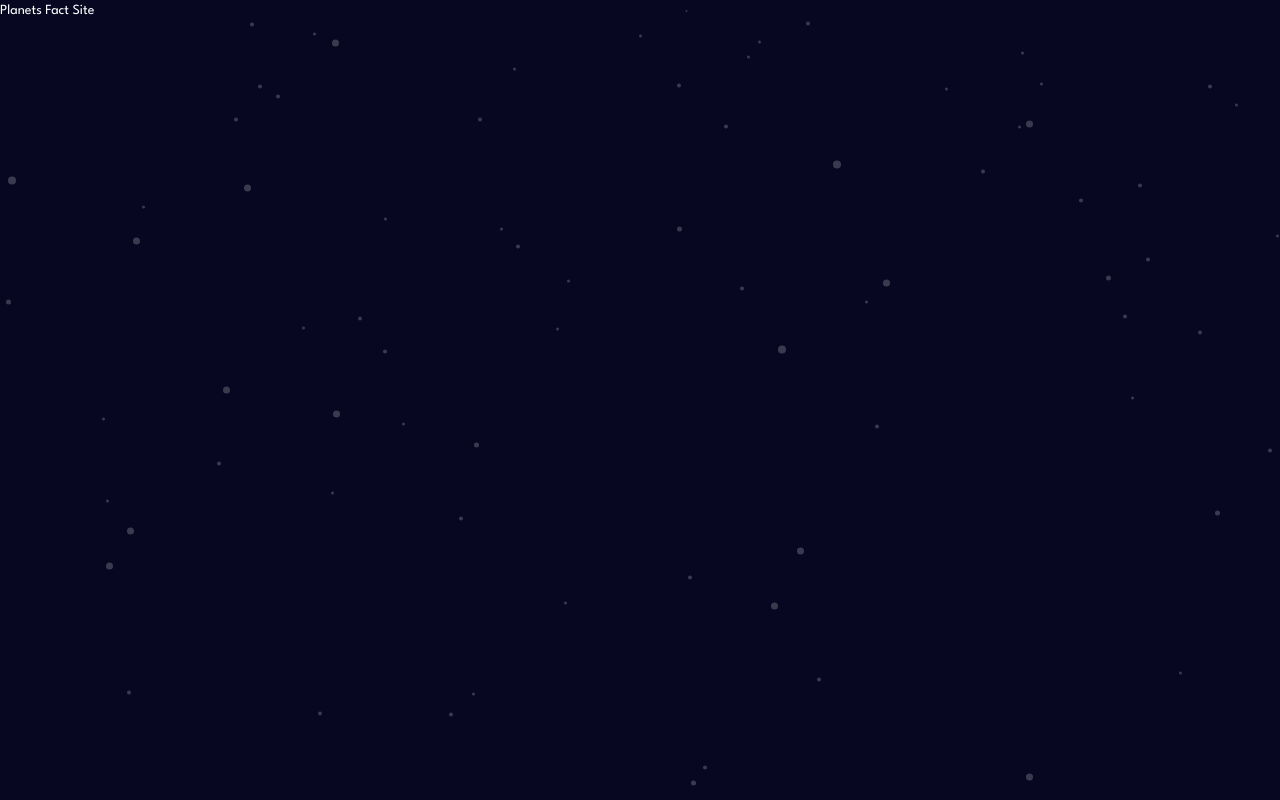
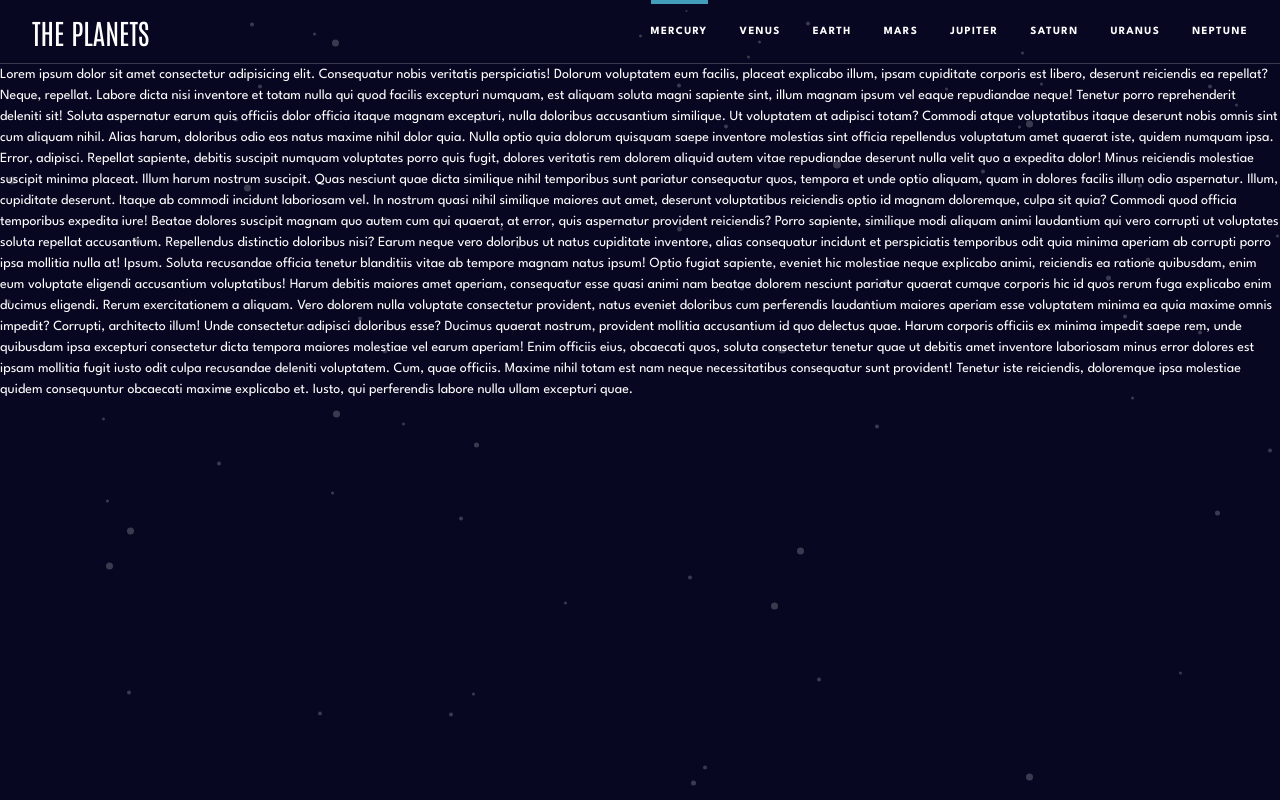
Before and after one commit to mattari97/planets-fact-site, a React (Vite) app: page / in a window 1280 px wide. Built offline with nearby package versions, Linux system fonts and the light colour scheme.

Commit message:
Create Navbar component

```diff
--- a/src/App.tsx
+++ b/src/App.tsx
@@ -1,9 +1,43 @@
 import styles from './App.module.css';
+import { Navbar } from './components';
 
 function App() {
   return (
     <div className={styles.wrapper}>
-      <h1>Planets Fact Site</h1>
+      <Navbar />
+      <p>
+        Lorem ipsum dolor sit amet consectetur adipisicing elit. Consequatur nobis veritatis perspiciatis! Dolorum
+        voluptatem eum facilis, placeat explicabo illum, ipsam cupiditate corporis est libero, deserunt reiciendis ea
+        repellat? Neque, repellat. Labore dicta nisi inventore et totam nulla qui quod facilis excepturi numquam, est
+        aliquam soluta magni sapiente sint, illum magnam ipsum vel eaque repudiandae neque! Tenetur porro reprehenderit
+        deleniti sit! Soluta aspernatur earum quis officiis dolor officia itaque magnam excepturi, nulla doloribus
+        accusantium similique. Ut voluptatem at adipisci totam? Commodi atque voluptatibus itaque deserunt nobis omnis
+        sint cum aliquam nihil. Alias harum, doloribus odio eos natus maxime nihil dolor quia. Nulla optio quia dolorum
+        quisquam saepe inventore molestias sint officia repellendus voluptatum amet quaerat iste, quidem numquam ipsa.
+        Error, adipisci. Repellat sapiente, debitis suscipit numquam voluptates porro quis fugit, dolores veritatis rem
+        dolorem aliquid autem vitae repudiandae deserunt nulla velit quo a expedita dolor! Minus reiciendis molestiae
+        suscipit minima placeat. Illum harum nostrum suscipit. Quas nesciunt quae dicta similique nihil temporibus sunt
+        pariatur consequatur quos, tempora et unde optio aliquam, quam in dolores facilis illum odio aspernatur. Illum,
+        cupiditate deserunt. Itaque ab commodi incidunt laboriosam vel. In nostrum quasi nihil similique maiores aut
+        amet, deserunt voluptatibus reiciendis optio id magnam doloremque, culpa sit quia? Commodi quod officia
+        temporibus expedita iure! Beatae dolores suscipit magnam quo autem cum qui quaerat, at error, quis aspernatur
+        provident reiciendis? Porro sapiente, similique modi aliquam animi laudantium qui vero corrupti ut voluptates
+        soluta repellat accusantium. Repellendus distinctio doloribus nisi? Earum neque vero doloribus ut natus
+        cupiditate inventore, alias consequatur incidunt et perspiciatis temporibus odit quia minima aperiam ab corrupti
+        porro ipsa mollitia nulla at! Ipsum. Soluta recusandae officia tenetur blanditiis vitae ab tempore magnam natus
+        ipsum! Optio fugiat sapiente, eveniet hic molestiae neque explicabo animi, reiciendis ea ratione quibusdam, enim
+        eum voluptate eligendi accusantium voluptatibus! Harum debitis maiores amet aperiam, consequatur esse quasi
+        animi nam beatae dolorem nesciunt pariatur quaerat cumque corporis hic id quos rerum fuga explicabo enim ducimus
+        eligendi. Rerum exercitationem a aliquam. Vero dolorem nulla voluptate consectetur provident, natus eveniet
+        doloribus cum perferendis laudantium maiores aperiam esse voluptatem minima ea quia maxime omnis impedit?
+        Corrupti, architecto illum! Unde consectetur adipisci doloribus esse? Ducimus quaerat nostrum, provident
+        mollitia accusantium id quo delectus quae. Harum corporis officiis ex minima impedit saepe rem, unde quibusdam
+        ipsa excepturi consectetur dicta tempora maiores molestiae vel earum aperiam! Enim officiis eius, obcaecati
+        quos, soluta consectetur tenetur quae ut debitis amet inventore laboriosam minus error dolores est ipsam
+        mollitia fugit iusto odit culpa recusandae deleniti voluptatem. Cum, quae officiis. Maxime nihil totam est nam
+        neque necessitatibus consequatur sunt provident! Tenetur iste reiciendis, doloremque ipsa molestiae quidem
+        consequuntur obcaecati maxime explicabo et. Iusto, qui perferendis labore nulla ullam excepturi quae.
+      </p>
     </div>
   );
 }
--- /dev/null
+++ b/src/components/Navbar/Navbar.module.css
@@ -0,0 +1,163 @@
+.wrapper {
+  display: flex;
+  justify-content: space-between;
+  align-items: center;
+  padding: var(--space-base) var(--space-md);
+  border-bottom: 1px solid hsl(0 0% 100% / 0.2);
+
+  @media (min-width: 768px) {
+    flex-direction: column;
+    gap: var(--space-lg);
+    padding: var(--space-lg);
+  }
+
+  @media (min-width: 980px) {
+    flex-direction: row;
+    padding-block: 0;
+    height: 4rem;
+  }
+}
+
+.logo {
+  font-size: var(--fs-logo);
+  font-family: var(--ff-heading);
+  text-transform: uppercase;
+}
+
+.hamburger {
+  opacity: 1;
+  transition: opacity 150ms linear;
+
+  &[data-active='true'] {
+    opacity: 0.3;
+  }
+
+  svg {
+    width: 1.5rem;
+  }
+
+  @media (min-width: 768px) {
+    display: none;
+  }
+}
+
+.nav {
+  ul {
+    display: flex;
+  }
+
+  span {
+    font-size: var(--fs-menu);
+    font-family: var(--ff-body);
+    font-weight: var(--fw-bold);
+    letter-spacing: 0.08525rem;
+    text-transform: uppercase;
+  }
+
+  a {
+    text-decoration: none;
+  }
+
+  @media (max-width: 767px) {
+    --transition-duration: 300ms;
+    position: fixed;
+    inset: 75px 0 0 0;
+    background-color: hsl(var(--clr-neutral-400));
+    transition: transform var(--transition-duration) ease-in-out, opacity var(--transition-duration) ease-in-out;
+
+    &[aria-expanded='false'] {
+      transform: translateX(100%);
+      opacity: 0;
+    }
+
+    &[aria-expanded='true'] {
+      transform: translateX(0);
+      opacity: 1;
+    }
+
+    ul {
+      flex-direction: column;
+      padding: var(--space-md);
+
+      & > * + * {
+        border-top: 1px solid hsl(0 0% 100% / 0.1);
+      }
+    }
+
+    a {
+      display: flex;
+      align-items: center;
+      padding-block: var(--space-md);
+      gap: var(--space-md);
+
+      div {
+        --bullet-size: 1.25rem;
+        width: var(--bullet-size);
+        height: var(--bullet-size);
+        border-radius: 50%;
+      }
+
+      span {
+        flex-grow: 1;
+      }
+
+      svg {
+        width: 0.375rem;
+      }
+    }
+  }
+
+  @media (min-width: 768px) {
+    ul {
+      flex-direction: row;
+      gap: var(--space-lg);
+    }
+
+    a {
+      svg {
+        display: none;
+      }
+    }
+  }
+
+  @media (min-width: 980px) {
+    align-self: stretch;
+
+    ul {
+      height: 100%;
+    }
+
+    a {
+      height: 100%;
+      display: flex;
+      position: relative;
+      align-items: center;
+
+      div {
+        position: absolute;
+        top: 0;
+        inset-inline: 0;
+        height: 0.25rem;
+        opacity: 0;
+      }
+
+      span {
+        opacity: 1;
+        transition: opacity 150ms linear;
+      }
+
+      &[data-active='true'] {
+        cursor: not-allowed;
+        div {
+          opacity: 1;
+        }
+      }
+
+      &[data-active='false']:hover {
+        span {
+          opacity: 0.5;
+        }
+      }
+    }
+  }
+}
--- /dev/null
+++ b/src/components/Navbar/Navbar.tsx
@@ -0,0 +1,49 @@
+import * as React from 'react';
+
+import styles from './Navbar.module.css';
+import json from '../../data/data.json';
+
+const NAVBAR_ITEMS = json.map((item) => ({ name: item.name, color: item.color }));
+
+function Navbar() {
+  const [menuOpen, setMenuOpen] = React.useState(false);
+  const toggleMenu = () => setMenuOpen((prev) => !prev);
+  const active = NAVBAR_ITEMS[0];
+
+  return (
+    <header className={styles.wrapper}>
+      <div className={styles.logo}>
+        <span>The Planets</span>
+      </div>
+      <button
+        className={styles.hamburger}
+        onClick={toggleMenu}
+        aria-label={`${menuOpen ? 'Close' : 'Open'} navigation`}
+        data-active={menuOpen}>
+        <svg xmlns="http://www.w3.org/2000/svg" viewBox="0 0 24 17">
+          <path d="M0 0h24v3H0zm0 7h24v3H0zm0 7h24v3H0z" fill="currentColor" fillRule="evenodd" />
+        </svg>
+      </button>
+      <nav className={styles.nav} aria-expanded={menuOpen}>
+        <ul>
+          {NAVBAR_ITEMS.map((item, index) => {
+            const isActive = active.name === item.name;
+            return (
+              <li key={index}>
+                <a data-active={isActive} aria-disabled={isActive} href={isActive ? '' : '#'}>
+                  <div className={styles.bullet} style={{ backgroundColor: `hsl(${item.color})` }} aria-hidden="true" />
+                  <span>{item.name}</span>
+                  <svg xmlns="http://www.w3.org/2000/svg" viewBox="0 0 6 8" aria-hidden="true">
+                    <path fill="none" stroke="currentColor" opacity=".4" d="m1 0 4 4-4 4" />
+                  </svg>
+                </a>
+              </li>
+            );
+          })}
+        </ul>
+      </nav>
+    </header>
+  );
+}
+
+export default Navbar;
--- /dev/null
+++ b/src/components/index.ts
@@ -0,0 +1 @@
+export { default as Navbar } from './Navbar/Navbar';
```
Also changed, not shown: public/assets/icon-hamburger.svg.
